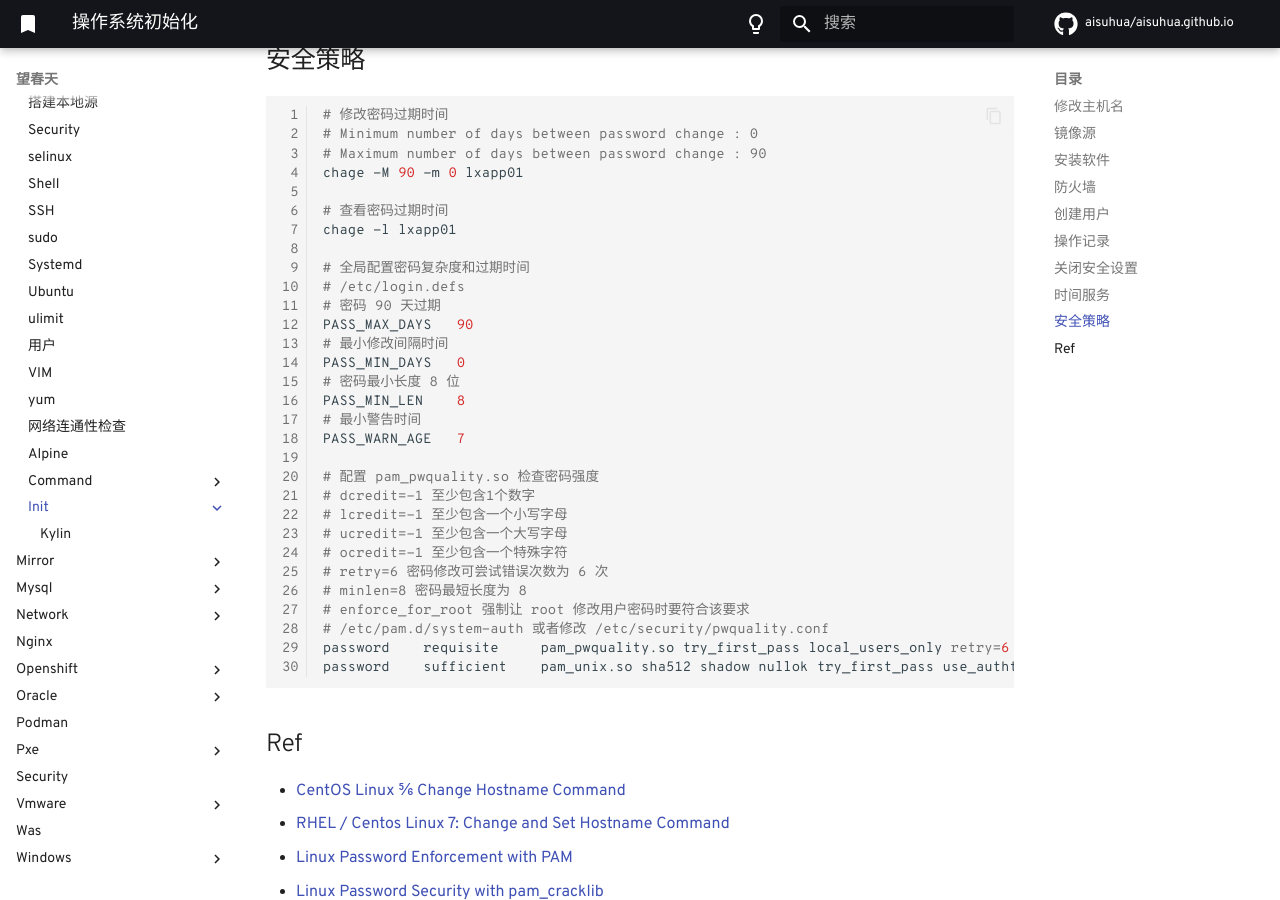
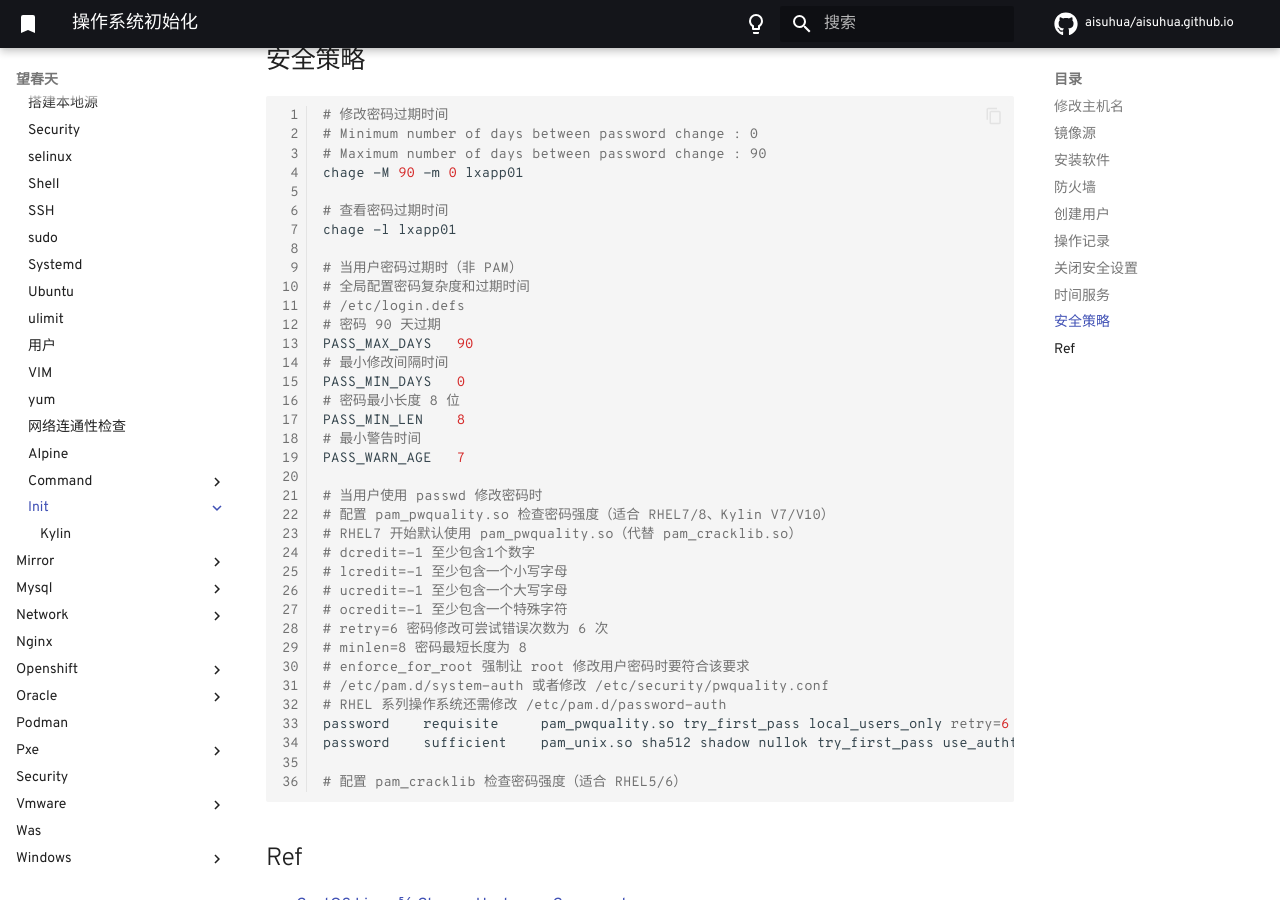
Before and after one commit to aisuhua/aisuhua.github.io, an MkDocs documentation site: the page built from docs/linux/init/README.md, in a window 1280 px wide and 900 px high, scrolled down 3676 px. Built offline with MkDocs 1.6.1 and Material for MkDocs 9.7.7, drawn with Linux system fonts in a browser that asks for light colours; comment, search, counter and statistics services are not loaded.

Commit message:
README.md

````diff
--- a/docs/linux/init/README.md
+++ b/docs/linux/init/README.md
@@ -190,6 +190,7 @@ chage -M 90 -m 0 lxapp01
 # 查看密码过期时间
 chage -l lxapp01
 
+# 当用户密码过期时（非 PAM）
 # 全局配置密码复杂度和过期时间
 # /etc/login.defs
 # 密码 90 天过期
@@ -201,7 +202,9 @@ PASS_MIN_LEN    8
 # 最小警告时间
 PASS_WARN_AGE   7
 
-# 配置 pam_pwquality.so 检查密码强度
+# 当用户使用 passwd 修改密码时
+# 配置 pam_pwquality.so 检查密码强度（适合 RHEL7/8、Kylin V7/V10）
+# RHEL7 开始默认使用 pam_pwquality.so（代替 pam_cracklib.so）
 # dcredit=-1 至少包含1个数字
 # lcredit=-1 至少包含一个小写字母
 # ucredit=-1 至少包含一个大写字母
@@ -210,8 +213,12 @@ PASS_WARN_AGE   7
 # minlen=8 密码最短长度为 8
 # enforce_for_root 强制让 root 修改用户密码时要符合该要求
 # /etc/pam.d/system-auth 或者修改 /etc/security/pwquality.conf
+# RHEL 系列操作系统还需修改 /etc/pam.d/password-auth
 password    requisite     pam_pwquality.so try_first_pass local_users_only retry=6 authtok_type= minlen=8 ocredit=-1 ucredit=-1 lcredit=-1 dcredit=-1 enforce_for_root
 password    sufficient    pam_unix.so sha512 shadow nullok try_first_pass use_authtok
+
+# 配置 pam_cracklib 检查密码强度（适合 RHEL5/6）
+
 ```
 
 ## Ref
````
